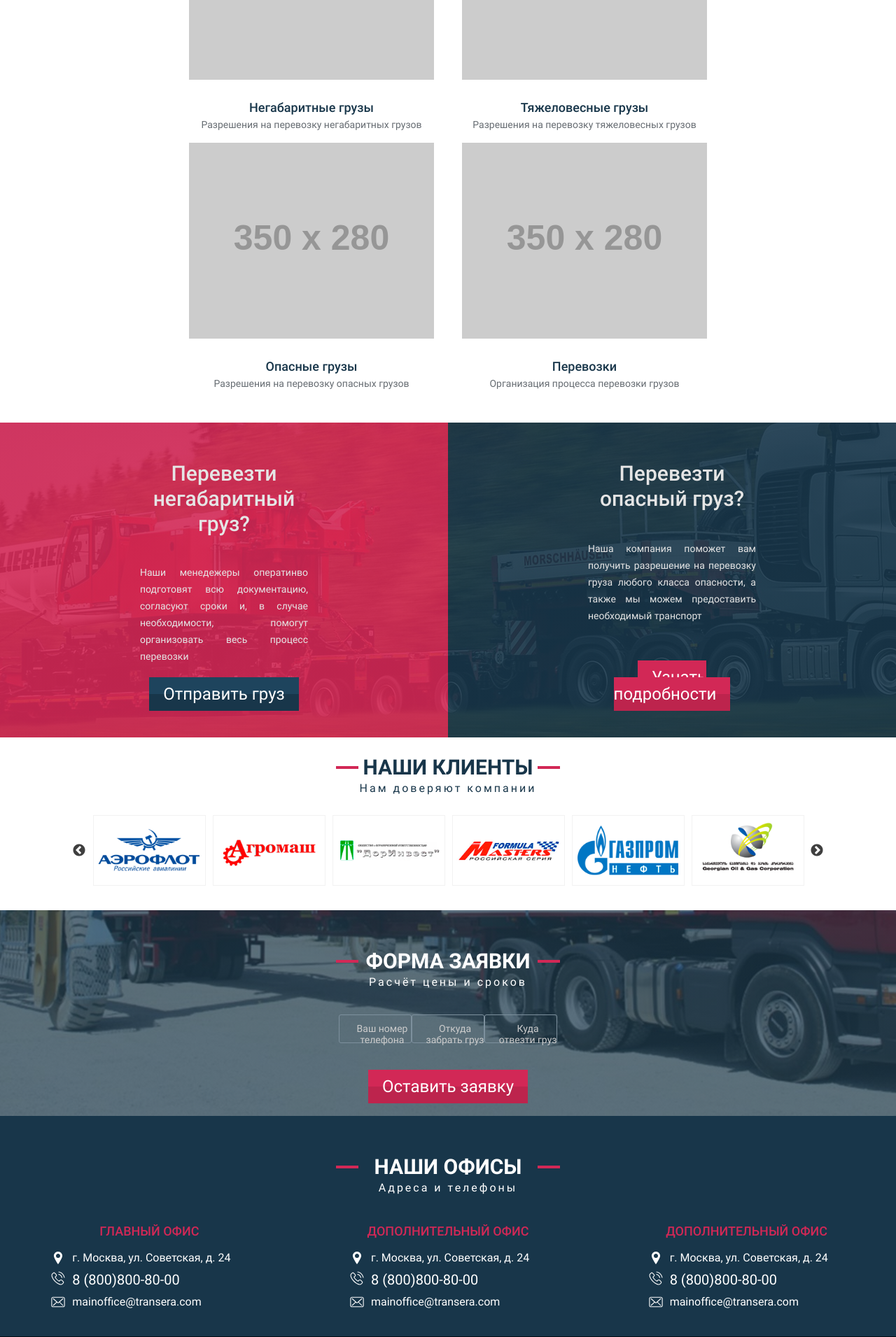
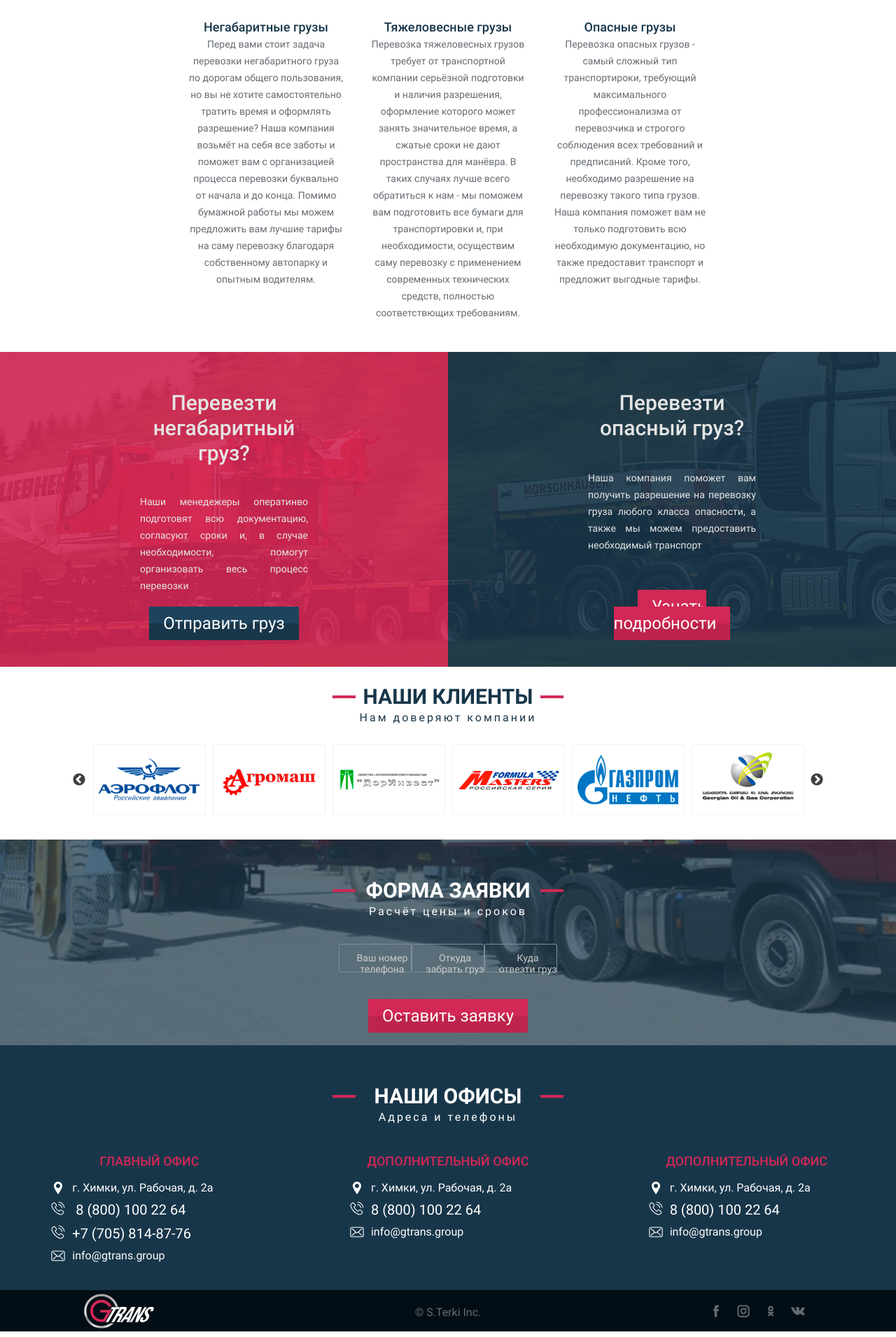
Before and after one commit to kritua/Transera, a PHP site: page / in a window 1280 px wide. Shown: the part 1854-3765 px from the top of the page at 70% size. Run offline with PHP 8.4, Linux system fonts and the light colour scheme; grey boxes labelled with a size stand in for pictures from a placeholder-image service; style sheets or scripts are compiled from the project's sources; some libraries are stand-ins or nearby versions.

Commit message:
Keep going

```diff
--- a/index.html
+++ b/index.html
@@ -34,6 +34,7 @@
     <div class="message"></div>
     <button id="submit-order" type="submit" class="standart-button">Оставить заявку</button>
 </form>
+
 <header class="header header--index header--background header--menu-opened">
 	<button class="slider slider--previous" type="button"></button>
 	<button class="slider slider--next" type="button"></button>
@@ -208,7 +209,7 @@
 					</div>
 					<div class="feature-block__text-block">
 						<h4 class="feature-block__h4">Всегда на связи</h4>
-						<p class="feature-block__text">Информаируем вас о любом изменении статуса заявки на разрешение</p>
+						<p class="feature-block__text">Информируем вас о любом изменении статуса заявки на разрешение</p>
 					</div>
 				</div>
 				<div class="feature-block__item">
@@ -238,33 +239,27 @@
       <div class="facts__items-wrapper">
         <div class="facts__text-block">
           <div class="facts__item">
-            <img class="facts__image" src="http://placehold.it/350x280">
+            <img class="facts__image" src="./img/docs/oversize.jpg">
             <div class="facts__text-wrapper">
               <h4 class="facts__item-header">Негабаритные грузы</h4>
-              <p class="facts__item-text">Разрешения на перевозку негабаритных грузов</p>
+              <p class="facts__item-text">Перед вами стоит задача перевозки негабаритного груза по дорогам общего пользования, но вы не хотите самостоятельно тратить время и оформлять разрешение? Наша компания возьмёт на себя все заботы и поможет вам с организацией процесса перевозки буквально от начала и до конца. Помимо бумажной работы мы можем предложить вам лучшие тарифы на саму перевозку благодаря собственному автопарку и опытным водителям. </p>
             </div>
           </div>
           <div class="facts__item">
-            <img class="facts__image" src="http://placehold.it/350x280">
+            <img class="facts__image" src="./img/docs/heavy.jpg">
             <div class="facts__text-wrapper">
               <h4 class="facts__item-header">Тяжеловесные грузы</h4>
-              <p class="facts__item-text">Разрешения на перевозку тяжеловесных грузов</p>
+              <p class="facts__item-text">Перевозка тяжеловесных грузов требует от транспортной компании серьёзной подготовки и наличия разрешения, оформление которого может занять значительное время, а сжатые сроки не дают пространства для манёвра. В таких случаях лучше всего обратиться к нам - мы поможем вам подготовить все бумаги для транспортировки и, при необходимости, осуществим саму перевозку с применением современных технических средств, полностью соответствющих требованиям. </p>
             </div>
           </div>
           <div class="facts__item">
-            <img class="facts__image" src="http://placehold.it/350x280">
+            <img class="facts__image" src="./img/docs/danger.jpg">
             <div class="facts__text-wrapper">
               <h4 class="facts__item-header">Опасные грузы</h4>
-              <p class="facts__item-text">Разрешения на перевозку опасных грузов</p>
+              <p class="facts__item-text">Перевозка опасных грузов - самый сложный тип транспортироки, требующий максимального профессионализма от перевозчика и строгого соблюдения всех требований и предписаний. Кроме того, необходимо разрешение на перевозку такого типа грузов. Наша компания поможет вам не только подготовить всю необходимую документацию, но также предоставит транспорт и предложит выгодные тарифы.</p>
             </div>
           </div>
-          <div class="facts__item">
-            <img class="facts__image" src="http://placehold.it/350x280">
-            <div class="facts__text-wrapper">
-              <h4 class="facts__item-header">Перевозки</h4>
-              <p class="facts__item-text">Организация процесса перевозки грузов</p>
-            </div>
-          </div>
+
         </div>
       </div>
     </div>
@@ -317,10 +312,15 @@
 				<h2 class="section-headers__h2">Форма заявки</h2>
 				<h4 class="section-headers__h4">Расчёт цены и сроков</h4>
 			</div>
-			<form>
+			<form id="contact" method="post">
+        <input type="hidden" name="utm_source" value="<?= $_GET['utm_source'] ?>">
+        <input type="hidden" name="utm_medium" value="<?= $_GET['utm_medium'] ?>">
+        <input type="hidden" name="utm_term" value="<?= $_GET['utm_term'] ?>">
+        <input type="hidden" name="utm_campaign" value="<?= $_GET['utm_campaign'] ?>">
+        <input type="hidden" name="source" value="<?= $_SERVER['HTTP_HOST'] ?>">
 				<fieldset class="quote__item-wrapper">
 					<div class="quote__item">
-						<input class="quote__text-input" type="tel" name="Phone" id="phone" required>
+						<input class="quote__text-input" type="tel" name="phone" id="phone" required>
 						<label class="quote__label" for="Phone">Ваш номер телефона</label>
 					</div>
 					<div class="quote__item">
@@ -346,25 +346,26 @@
 				<div class="address__item">
 					<h3 class="address__item-header">Главный<br> офис</h3>
 					<div class="address__text-block">
-						<p class="address__text">г. Москва, ул. Советская, д. 24</p>
-						<a href="tel:88008008000" class="address__text address__text--contact address__text--phone">8 (800)800-80-00</a>
-						<a href="mailto:mainoffice@transera.com" class="address__text address__text--contact">mainoffice@transera.com</a>
+						<p class="address__text">г. Химки, ул. Рабочая, д. 2а</p>
+						<a href="tel:88001002264" class="address__text address__text--contact address__text--phone">&nbsp;8 (800) 100 22 64</a>
+						<a href="tel:+77058148776" class="address__text address__text--contact address__text--phone">+7 (705) 814-87-76</a>
+						<a href="mailto:info@gtrans.group" class="address__text address__text--contact">info@gtrans.group</a>
 					</div>
 				</div>
 				<div class="address__item">
 					<h3 class="address__item-header">Дополнительный<br> офис</h3>
 					<div class="address__text-block">
-						<p class="address__text">г. Москва, ул. Советская, д. 24</p>
-						<a href="tel:88008008000" class="address__text address__text--contact address__text--phone">8 (800)800-80-00</a>
-						<a href="mailto:mainoffice@transera.com" class="address__text address__text--contact">mainoffice@transera.com</a>
+						<p class="address__text">г. Химки, ул. Рабочая, д. 2а</p>
+						<a href="tel:88001002264" class="address__text address__text--contact address__text--phone">8 (800) 100 22 64</a>
+						<a href="mailto:info@gtrans.group" class="address__text address__text--contact">info@gtrans.group</a>
 					</div>
 				</div>
 				<div class="address__item">
 					<h3 class="address__item-header">Дополнительный<br> офис</h3>
 					<div class="address__text-block">
-						<p class="address__text">г. Москва, ул. Советская, д. 24</p>
-						<a href="tel:88008008000" class="address__text address__text--contact address__text--phone">8 (800)800-80-00</a>
-						<a href="mailto:mainoffice@transera.com" class="address__text address__text--contact">mainoffice@transera.com</a>
+						<p class="address__text">г. Химки, ул. Рабочая, д. 2а</p>
+						<a href="tel:88001002264" class="address__text address__text--contact address__text--phone">8 (800) 100 22 64</a>
+						<a href="mailto:info@gtrans.group" class="address__text address__text--contact">info@gtrans.group</a>
 					</div>
 				</div>
 			</div>
--- a/sass/blocks/facts.scss
+++ b/sass/blocks/facts.scss
@@ -64,3 +64,8 @@
   color: $clr-grey-2;
   margin-top: 0;
 }
+
+.facts__image {
+  max-width: 100%;
+  height: auto;
+}
--- a/sass/blocks/section-headers.scss
+++ b/sass/blocks/section-headers.scss
@@ -27,17 +27,20 @@
 .section-headers__h2 {
   position: relative;
   @include font-bold();
-  font-size: 30px;
+  font-size: 24px;
   line-height: 36px;
   text-transform: uppercase;
   margin-bottom: 0;
+  @include adaptive(tablet) {
+    font-size: 30px;
+  }
   &::after {
     content: '';
     position: absolute;
     top: 16px;
-    width: 320px;
+    width: 11em;
     left: 50%;
-    margin-left: -160px;
+    margin-left: -5.5em;
     height: 4px;
     background: linear-gradient(to right, #d22856 10%, transparent 10%, transparent 90%, #d22856 90%);
   }
```
Also changed, not shown: 3 other files.
